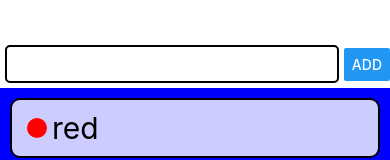
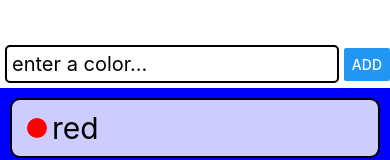
Before and after one commit to AustinT33/native_training, a React Native app: screen / in a window 390 px wide. Shown: the top 160 px of the page. Built offline with nearby package versions, Linux system fonts and the light colour scheme.

Commit message:
built out colorform component

```diff
--- a/components/ColorForm.js
+++ b/components/ColorForm.js
@@ -1,17 +1,27 @@
-import React, { useState } from 'react';
+import React, { useState, useRef } from 'react';
 import { StyleSheet, View, TextInput, Button } from 'react-native';
 
 export default function ColorForm() {
     const [inputValue, setValue] = useState('');
+    const input = useRef();
     return (
         <View style={styles.container}>
             <TextInput
+                ref={input}
                 style={styles.txtInput}
                 autoCapitalize='none'
                 value={inputValue}
                 onChangeText={setValue}
+                placeholder='enter a color...'
             />
-            <Button title='add' />
+            <Button
+                title='add'
+                onPress={() => {
+                    input.current.blur();
+                    console.log(inputValue);
+                    setValue('');
+                }}
+            />
         </View>
     );
 }
```
